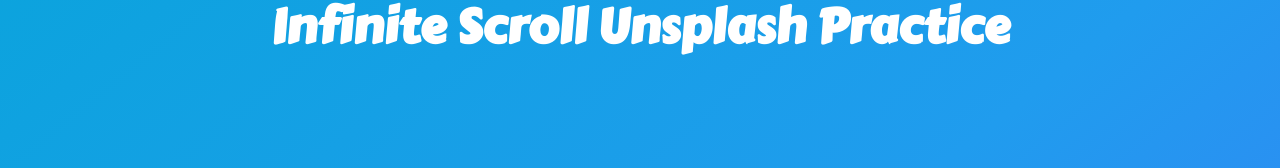
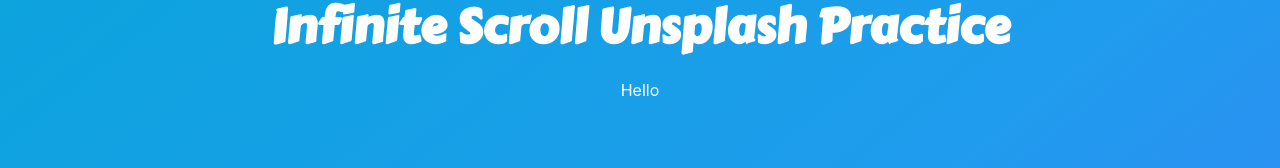
Before and after one commit to ChrisTregaskis/infiniteScrollPractice, a React (Create React App) app in the folder client/: page / in a window 1280 px wide. Shown: the part 374-542 px from the top of the page. Built offline with nearby package versions, Linux system fonts and the light colour scheme; no server answers; the HTML template or start-up script is replaced by a standard one.

Commit message:
added images component to renderer

```diff
--- a/client/src/App.js
+++ b/client/src/App.js
@@ -1,4 +1,5 @@
 import React from 'react';
+import Images from "./Components/images";
 import './App.css';
 
 function App() {
@@ -12,9 +13,7 @@
                               Infinite Scroll Unsplash Practice
                           </h1>
                       </div>
-                      <div className="images">
-
-                      </div>
+                      <Images />
                   </div>
               </div>
           </div>
```
